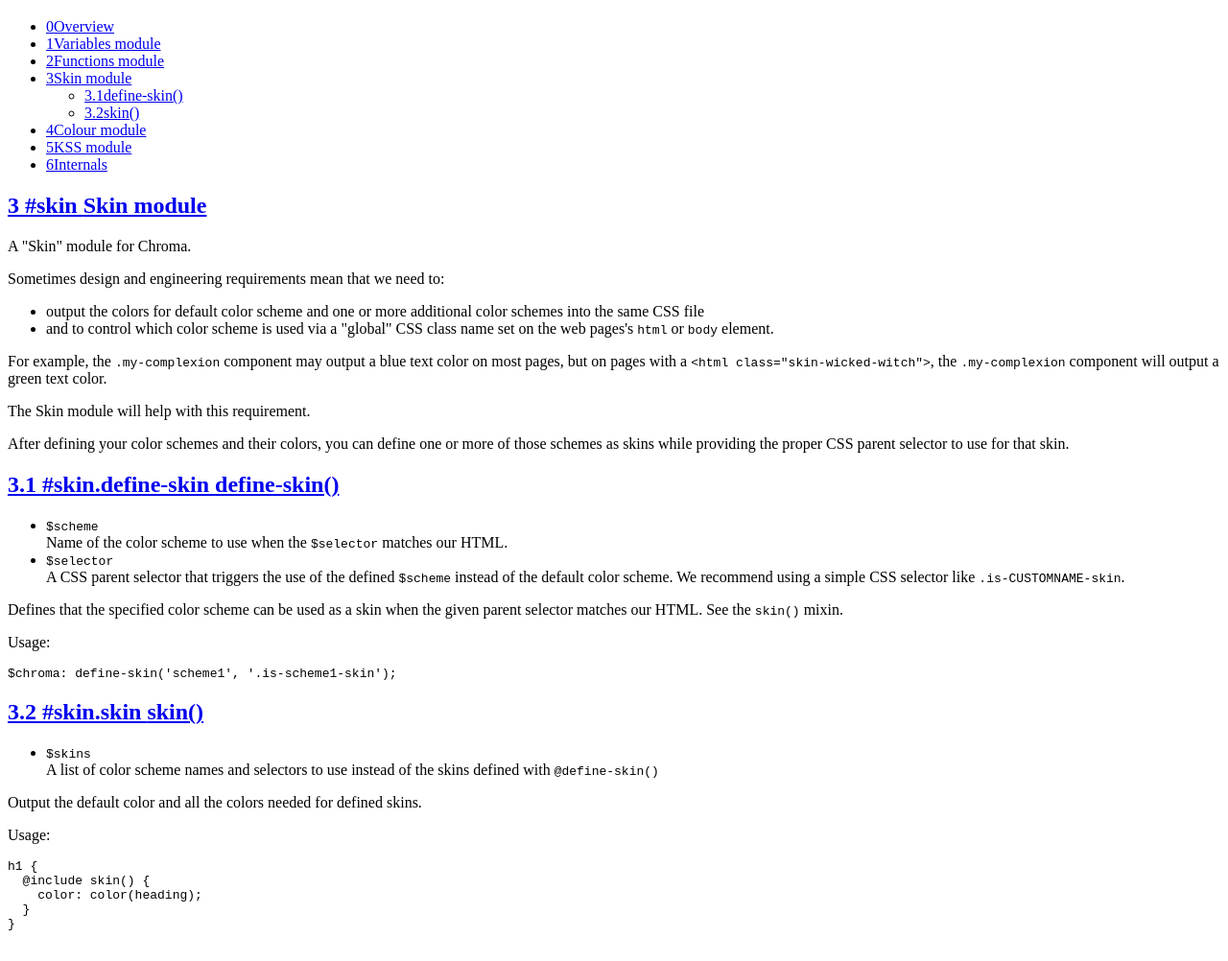
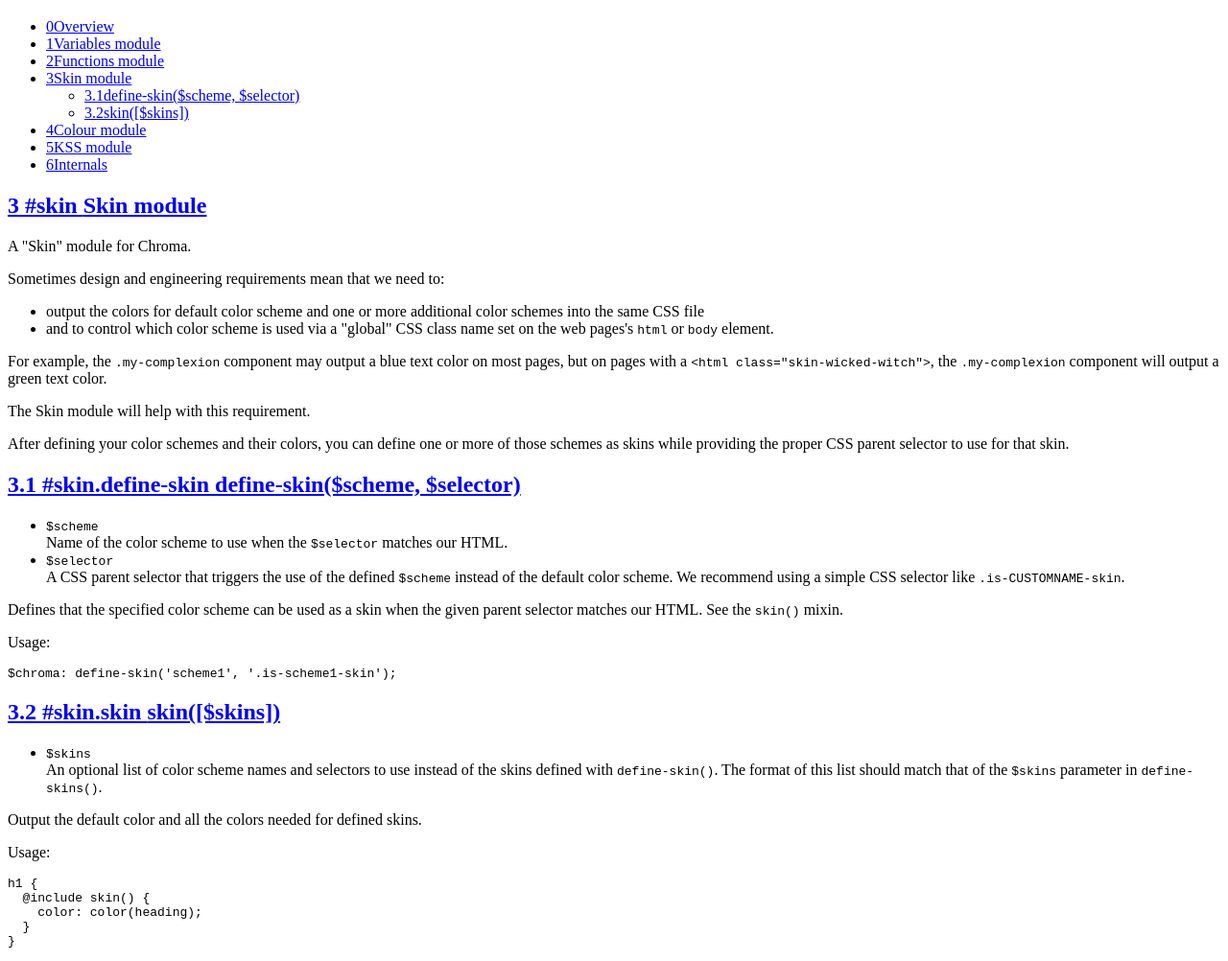
Before and after one commit to JohnAlbin/chroma, a website: page gh-pages/section-skin.html in a window 1280 px wide. Shown: the part 61-1063 px from the top of the page at 96% size. Drawn offline with Linux system fonts and the light colour scheme; files whose address does not match are found by name.

Commit message:
Add missing parameter docs in skin module.

```diff
--- a/gh-pages/section-skin.html
+++ b/gh-pages/section-skin.html
@@ -50,13 +50,13 @@
             <li class="kss-nav__menu-item">
               <a href="section-skin.html#kssref-skin-define-skin">
                 <span class="kss-nav__ref ">3.1</span
-                ><span class="kss-nav__name">define-skin()</span>
+                ><span class="kss-nav__name">define-skin($scheme, $selector)</span>
               </a>
             </li>
             <li class="kss-nav__menu-item">
               <a href="section-skin.html#kssref-skin-skin">
                 <span class="kss-nav__ref ">3.2</span
-                ><span class="kss-nav__name">skin()</span>
+                ><span class="kss-nav__name">skin([$skins])</span>
               </a>
             </li>
         </ul>
@@ -133,7 +133,7 @@ to use for that skin.</p>
                 #skin.define-skin
             </span>
           </span>
-          define-skin()
+          define-skin($scheme, $selector)
         </a>
       </h2>
 
@@ -171,14 +171,14 @@ given parent selector matches our HTML. See the <code>skin()</code> mixin.</p>
                 #skin.skin
             </span>
           </span>
-          skin()
+          skin([$skins])
         </a>
       </h2>
 
       <ul class="kss-parameters">
         <li class="kss-parameters__item">
           <code class="kss-parameters__name">$skins</code>
-          <div class="kss-parameters__description">A list of color scheme names and selectors to use instead of the skins defined with <code>@define-skin()</code></div>
+          <div class="kss-parameters__description">An optional list of color scheme names and selectors to use instead of the skins defined with <code>define-skin()</code>. The format of this list should match that of the <code>$skins</code> parameter in <code>define-skins()</code>.</div>
         </li>
       </ul>
 
--- a/sass/chroma/_functions.scss
+++ b/sass/chroma/_functions.scss
@@ -314,7 +314,7 @@ $chroma: _chroma-init();
   @return $chroma;
 }
 
-// define-skin()
+// define-skin($scheme, $selector)
 //
 // Defines that the specified color scheme can be used as a skin when the
 // given parent selector matches our HTML. See the `skin()` mixin.
@@ -343,7 +343,7 @@ $chroma: _chroma-init();
   );
 }
 
-// define-skins()
+// define-skins($skins)
 //
 // Helper function to define multiple skins at once.
 //
```
Also changed, not shown: sass/chroma/_skin.scss (+4 -3 lines).
